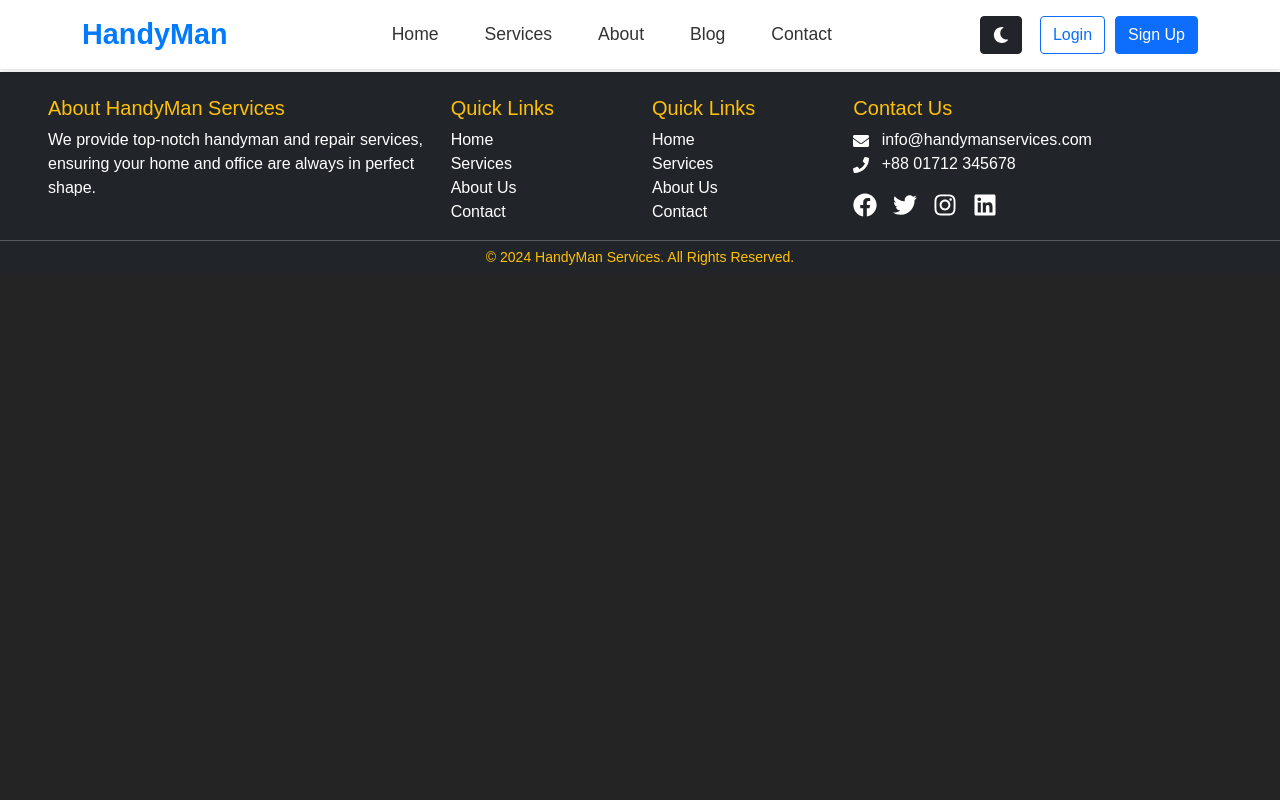
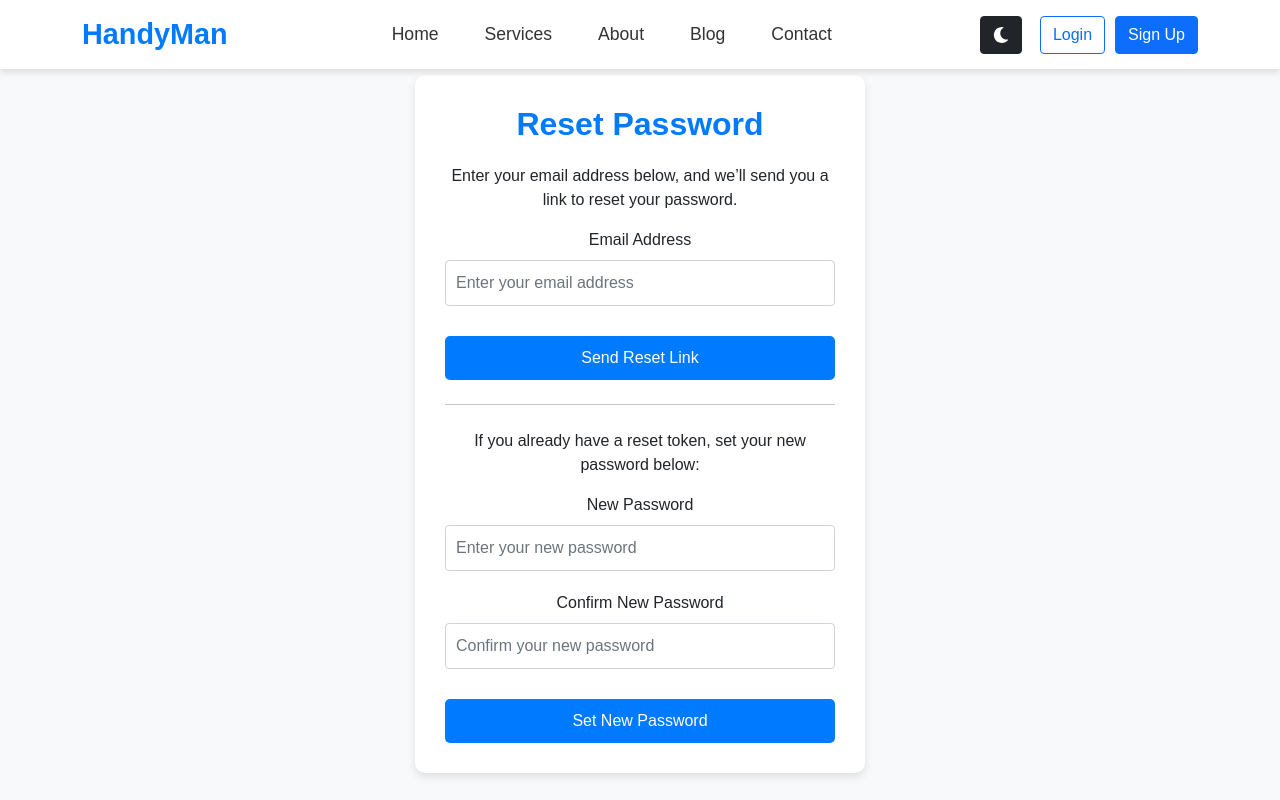
Before and after one commit to nurulazam-dev/mna-handyman-platform, a React (Vite) app: page /reset-password in a window 1280 px wide. Shown: the top 800 px of the page. Built offline with nearby package versions, Linux system fonts and the light colour scheme.

Commit message:
ResetPassword page primary setup

```diff
--- a/src/pages/ResetPassword.jsx
+++ b/src/pages/ResetPassword.jsx
@@ -1,5 +1,110 @@
+import { Form, Button } from "react-bootstrap";
+
 const ResetPassword = () => {
-  return <div>Reset Password page</div>;
+  const pageStyle = {
+    height: "100vh",
+    display: "flex",
+    justifyContent: "center",
+    alignItems: "center",
+    backgroundColor: "#f8f9fa",
+    padding: "20px",
+  };
+
+  const cardStyle = {
+    width: "100%",
+    maxWidth: "450px",
+    backgroundColor: "#fff",
+    borderRadius: "10px",
+    boxShadow: "0 4px 8px rgba(0, 0, 0, 0.1)",
+    padding: "30px",
+    textAlign: "center",
+  };
+
+  const titleStyle = {
+    fontSize: "2rem",
+    fontWeight: "bold",
+    marginBottom: "20px",
+    color: "#007bff",
+  };
+
+  const inputStyle = {
+    fontSize: "1rem",
+    padding: "10px",
+    marginBottom: "20px",
+  };
+
+  const buttonStyle = {
+    backgroundColor: "#007bff",
+    border: "none",
+    padding: "10px",
+    fontSize: "1rem",
+    marginTop: "10px",
+    width: "100%",
+    borderRadius: "5px",
+  };
+
+  return (
+    <div style={pageStyle}>
+      <div style={cardStyle}>
+        <h2 style={titleStyle}>Reset Password</h2>
+        <p>
+          Enter your email address below, and we’ll send you a link to reset
+          your password.
+        </p>
+
+        <Form>
+          {/* Email Input */}
+          <Form.Group controlId="formEmail">
+            <Form.Label>Email Address</Form.Label>
+            <Form.Control
+              type="email"
+              placeholder="Enter your email address"
+              style={inputStyle}
+              required
+            />
+          </Form.Group>
+
+          {/* Reset Password Button */}
+          <Button type="submit" style={buttonStyle}>
+            Send Reset Link
+          </Button>
+        </Form>
+
+        <hr className="my-4" />
+
+        <p>If you already have a reset token, set your new password below:</p>
+
+        <Form>
+          {/* New Password Input */}
+          <Form.Group controlId="formNewPassword">
+            <Form.Label>New Password</Form.Label>
+            <Form.Control
+              type="password"
+              placeholder="Enter your new password"
+              style={inputStyle}
+              required
+            />
+          </Form.Group>
+
+          {/* Confirm New Password Input */}
+          <Form.Group controlId="formConfirmPassword">
+            <Form.Label>Confirm New Password</Form.Label>
+            <Form.Control
+              type="password"
+              placeholder="Confirm your new password"
+              style={inputStyle}
+              required
+            />
+          </Form.Group>
+
+          {/* Set New Password Button */}
+          <Button type="submit" style={buttonStyle}>
+            Set New Password
+          </Button>
+        </Form>
+      </div>
+    </div>
+  );
 };
 
 export default ResetPassword;
```
